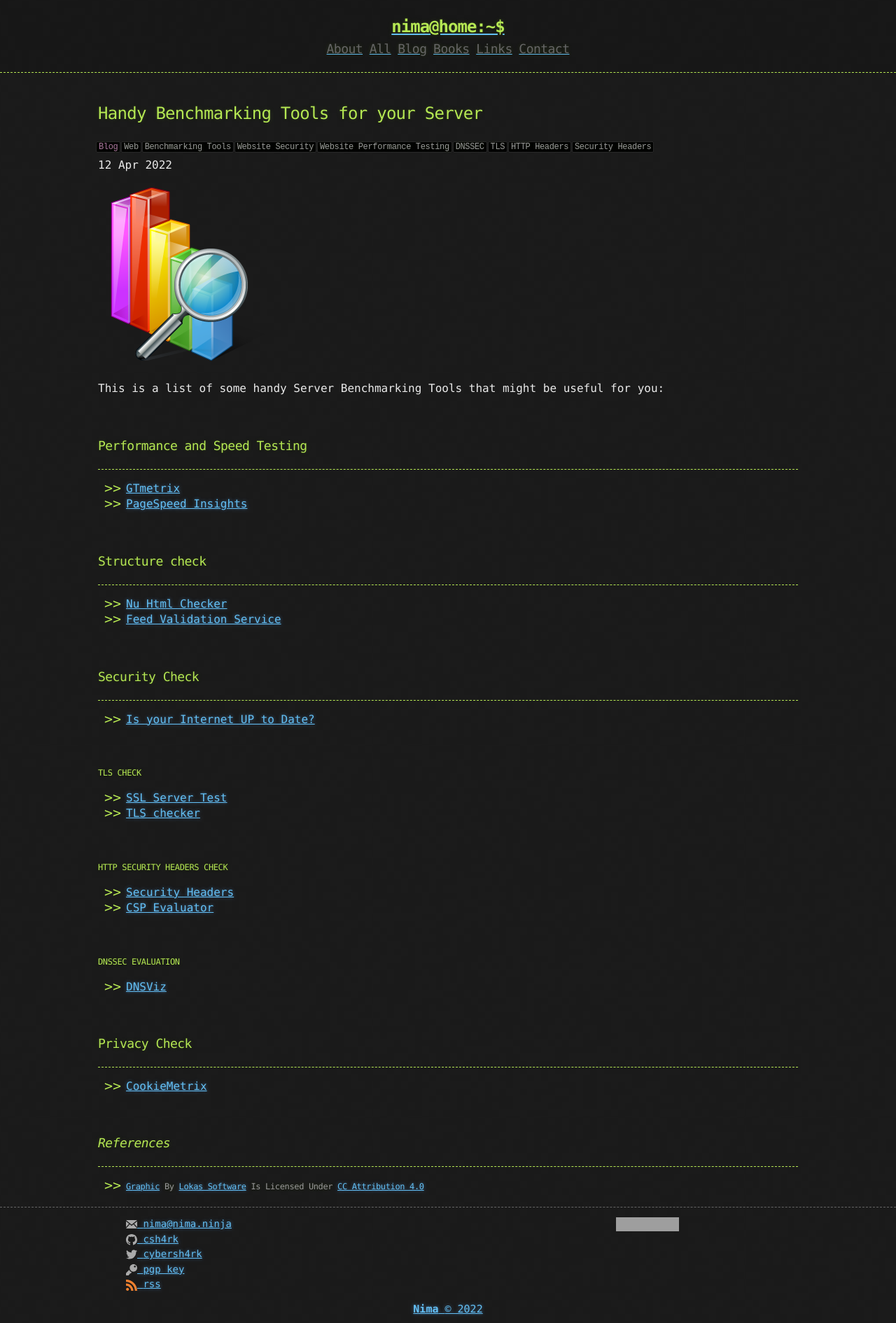
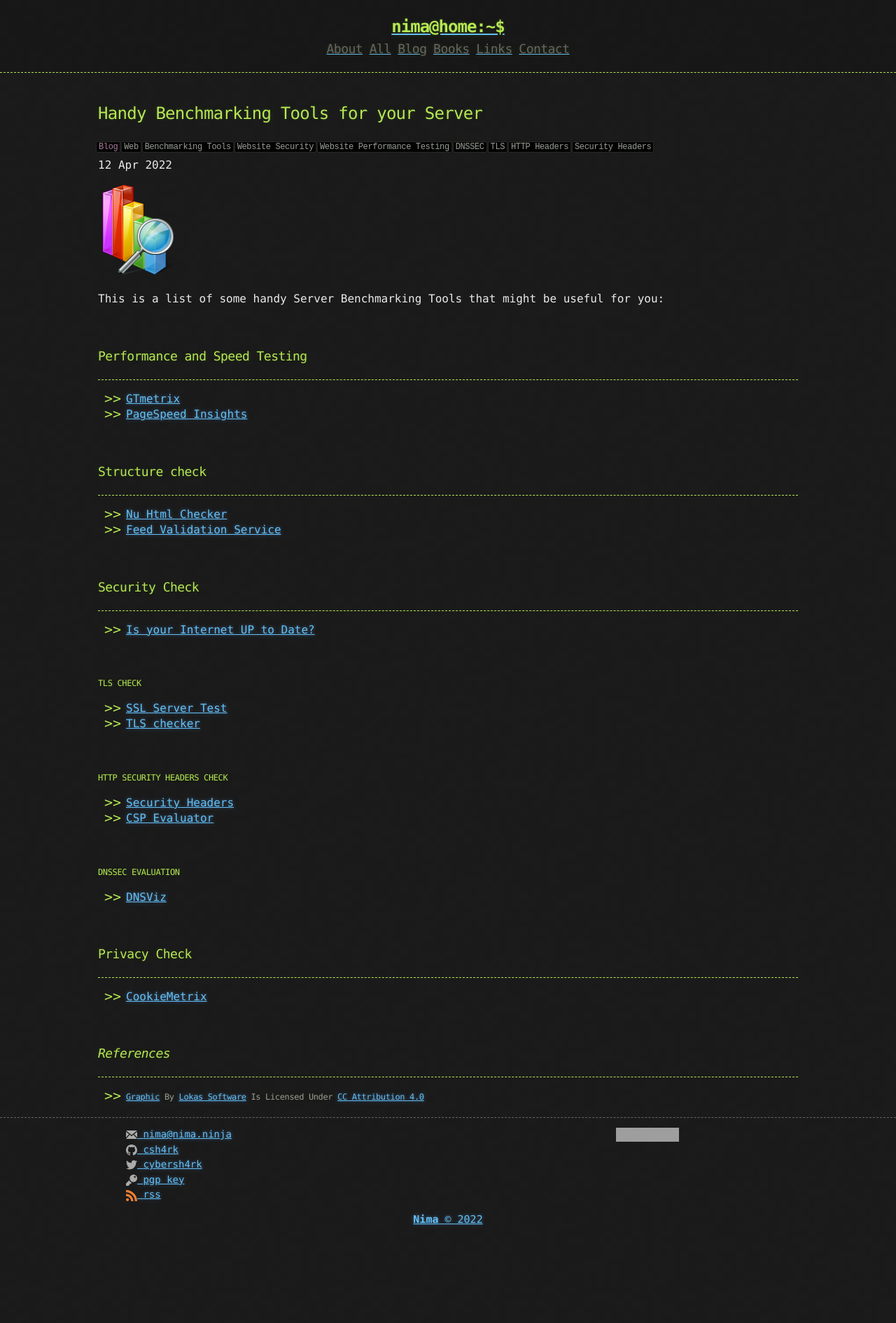
Before and after one commit to CamoCatX/camocatx.github.io, a Jekyll site: the page built from blog/_posts/2022-04-12-handy-benchmarking-tools-for-your-website.md, in a window 1280 px wide. Shown: the whole page at 70% size. Built offline with Jekyll 4.4.1, drawn with Linux system fonts in a browser that asks for light colours; after the commit the page ends 1762 px from its top, so only the background shows below that; grey boxes are pictures that could not be loaded.

Commit message:
Edit new blog and links posts

```diff
--- a/blog/_posts/2022-04-12-handy-benchmarking-tools-for-your-website.md
+++ b/blog/_posts/2022-04-12-handy-benchmarking-tools-for-your-website.md
@@ -47,4 +47,4 @@ This is a list of some handy Server Benchmarking Tools that might be useful for
 <br>
 ### _References_
 * * *
-* ###### [Graphic](https://icons.iconarchive.com/icons/awicons/vista-artistic/256/chart-search-icon.png) by [Lokas Software](https://iconarchive.com/artist/awicons.html) is Licensed under [CC Attribution 4.0](https://creativecommons.org/licenses/by/4.0/)
+* ###### [Graphic](https://icons.iconarchive.com/icons/awicons/vista-artistic/128/chart-search-icon.png) by [Lokas Software](https://iconarchive.com/artist/awicons.html) is Licensed under [CC Attribution 4.0](https://creativecommons.org/licenses/by/4.0/)
```
Also changed, not shown: links/_posts/2022-04-12-coep-coop-corp-cors-corb-crap-thats-a-lot-of-new-stuff.md (+1 -1 lines), blog/assets/chart-search-icon.png, links/assets/web-icon.png.
